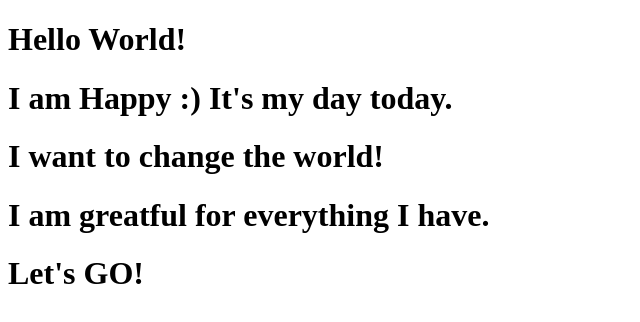
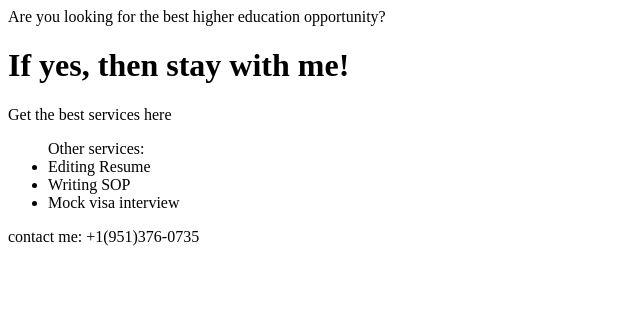
Before and after one commit to mahdiehmaleki96/Coursera_html, a plain HTML site: page site/index.html in a window 1280 px wide. Shown: the whole page, without its empty margins (0-640 px from the left). Drawn offline with Linux system fonts and the light colour scheme.

Commit message:
My First Page

```diff
--- a/site/index.html
+++ b/site/index.html
@@ -1,14 +1,15 @@
 <!DOCTYPE html>
 <html>
 <head>
-	<title>Hello World</title>
+	<meta charset="utf-8">
+	<title>Higher Education Opportunity</title>
 </head>
 <body>
-<h1>Hello World!</h1>
-<h1>I am Happy :)
-It's my day today.</h1>
-<h1> I want to change the world!</h1>
-<h1>I am greatful for everything I have.</h1>
-<h1> Let's GO!</h1>
+<header>
+	Are you looking for the best higher education opportunity?
+</header>
+<h1>If yes, then stay with me!</h1><p>Get the best services here</p>
+<aside><ul>Other services: <li>Editing Resume</li> <li>Writing SOP</li><li>Mock visa interview</li> </aside>
+<footer>contact me: +1(951)376-0735 </footer>
 </body>
 </html>
```
